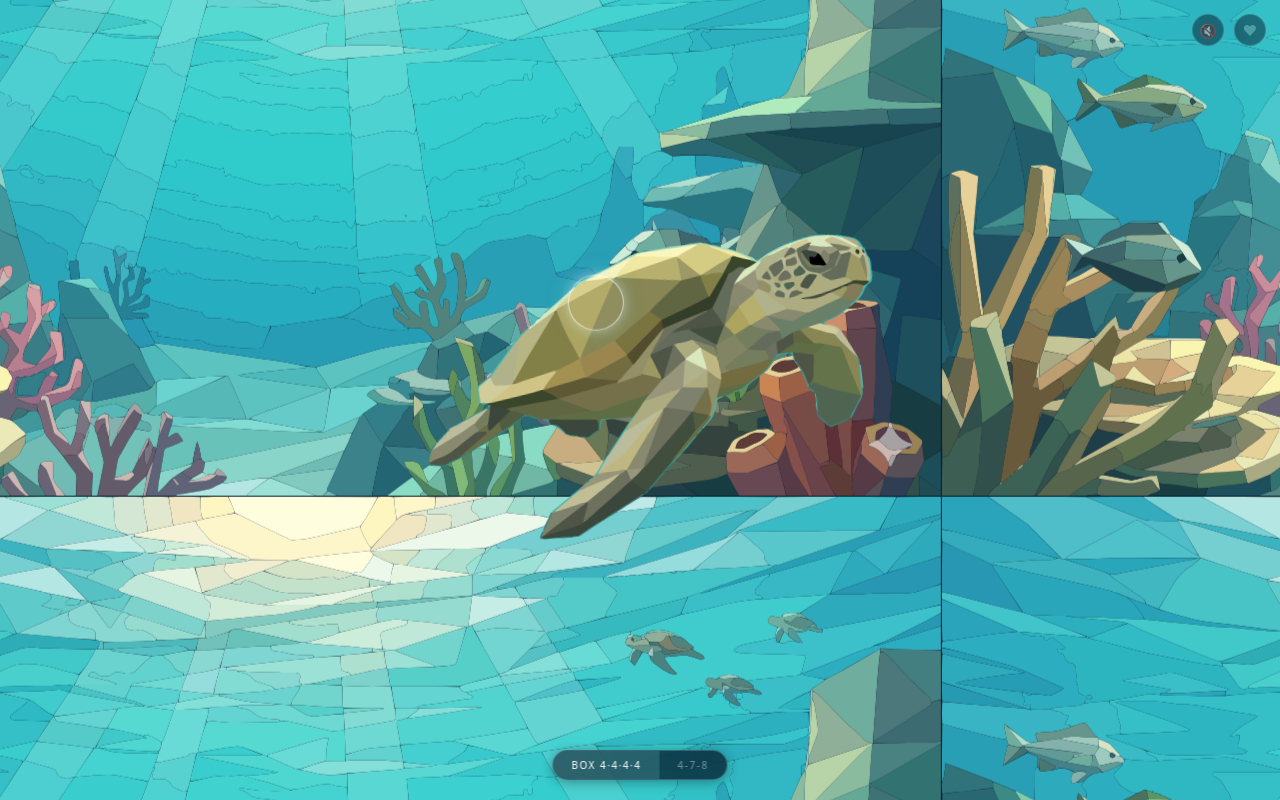
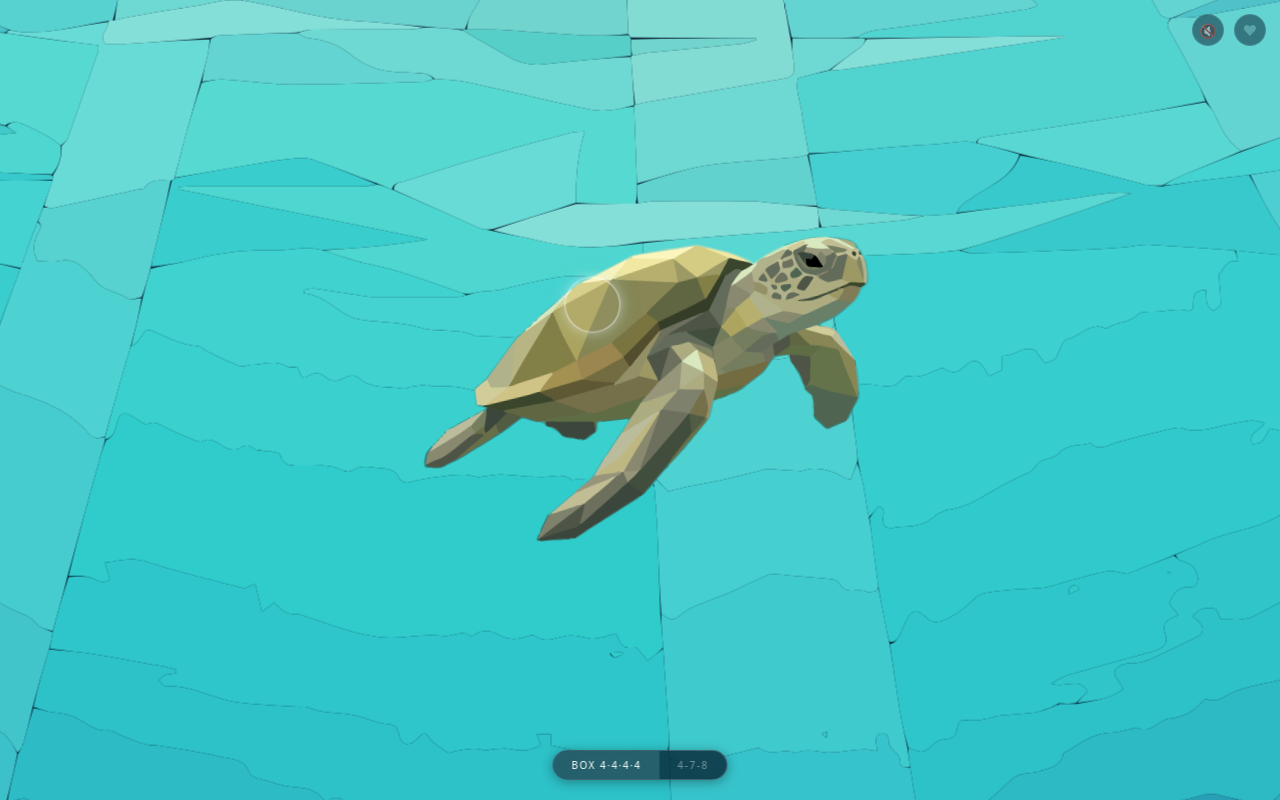
Before and after one commit to MissaDavid/glide, a React (Vite) app: page / in a window 1280 px wide. Built offline with nearby package versions, Linux system fonts and the light colour scheme.

Commit message:
fix: stretch background to world, instant flip snap, slow turtle to 22px/s

```diff
--- a/src/components/Scene/Scene.css
+++ b/src/components/Scene/Scene.css
@@ -14,8 +14,8 @@
   position: absolute;
   width: 4000px;
   height: 3000px;
-  background: url('/background.svg') repeat;
-  background-size: 100vw auto;
+  background: url('/background.svg') no-repeat center;
+  background-size: 100% 100%;
   will-change: transform;
 }
 
--- a/src/components/Turtle/Turtle.css
+++ b/src/components/Turtle/Turtle.css
@@ -8,6 +8,11 @@
 
 /* ── Flip + tilt layer ───────────────────────── */
 .turtle-flip {
+  width: 100%;
+  height: 100%;
+}
+
+.turtle-tilt {
   width: 100%;
   height: 100%;
   transition: transform 0.8s ease;
--- a/src/components/Turtle/Turtle.tsx
+++ b/src/components/Turtle/Turtle.tsx
@@ -67,10 +67,8 @@ export function Turtle({ state, phase, glowLevel, phaseDuration, onHoldComplete,
       data-state={state}
       style={{ left: worldX, top: worldY }}
     >
-      <div
-        className="turtle-flip"
-        style={{ transform: `scaleX(${flipScale}) rotate(${tilt}deg)` }}
-      >
+      <div className="turtle-flip" style={{ transform: `scaleX(${flipScale})` }}>
+        <div className="turtle-tilt" style={{ transform: `rotate(${tilt}deg)` }}>
         <img
           ref={svgRef}
           src="/turtle.svg"
@@ -81,6 +79,7 @@ export function Turtle({ state, phase, glowLevel, phaseDuration, onHoldComplete,
           alt="Sea turtle"
           draggable={false}
         />
+        </div>
       </div>
       <div
         className="shell-spot-overlay"
--- a/src/constants/world.ts
+++ b/src/constants/world.ts
@@ -1,7 +1,7 @@
 export const WORLD_W = 4000
 export const WORLD_H = 3000
 
-export const TURTLE_SPEED = 40          // px/sec
+export const TURTLE_SPEED = 22          // px/sec
 export const WAYPOINT_MARGIN_X = 800    // 20% of WORLD_W
 export const WAYPOINT_MARGIN_Y = 600    // 20% of WORLD_H
 export const ARRIVAL_THRESHOLD = 20     // px — close enough to waypoint
```
